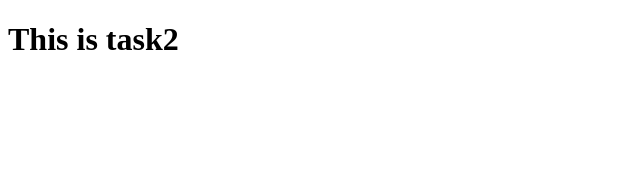
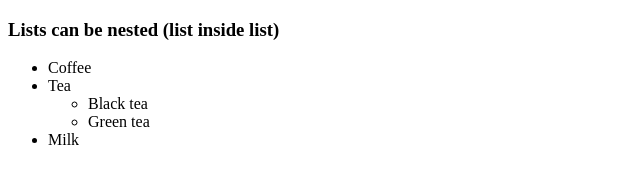
Before and after one commit to Abhinai-Sai/Interns_task, a plain HTML site: page task2.html in a window 1280 px wide. Shown: the whole page, without its empty margins (0-640 px from the left). Drawn offline with Linux system fonts and the light colour scheme.

Commit message:
task2.html

```diff
--- a/task2.html
+++ b/task2.html
@@ -1,11 +1,20 @@
 <!DOCTYPE html>
 <html lang="en">
-  <head>
-    <meta charset="UTF-8" />
-    <meta name="viewport" content="width=device-width, initial-scale=1.0" />
-    <title>Document</title>
-  </head>
-  <body>
-    <h1>This is task2</h1>
-  </body>
+<head>
+  <meta charset="UTF-8">
+  <meta name="viewport" content="width=device-width, initial-scale=1.0">
+  <title>Document</title>
+</head>
+<body>
+  <h3> Lists can be nested (list inside list)</h3>
+  <ul>
+    <li>Coffee</li>
+    <li>Tea</li>
+    <ul>
+      <li> Black tea</li>
+      <li> Green tea</li>
+    </ul>
+    <li>Milk</li>
+  </ul>
+</body>
 </html>
```
